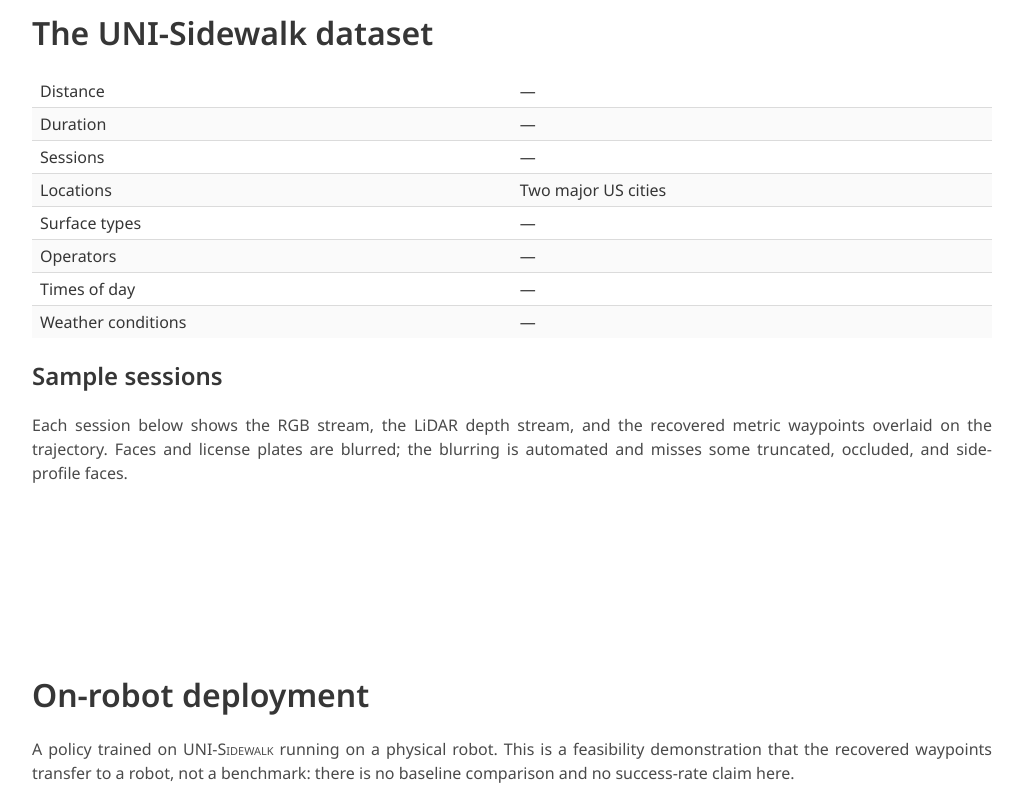
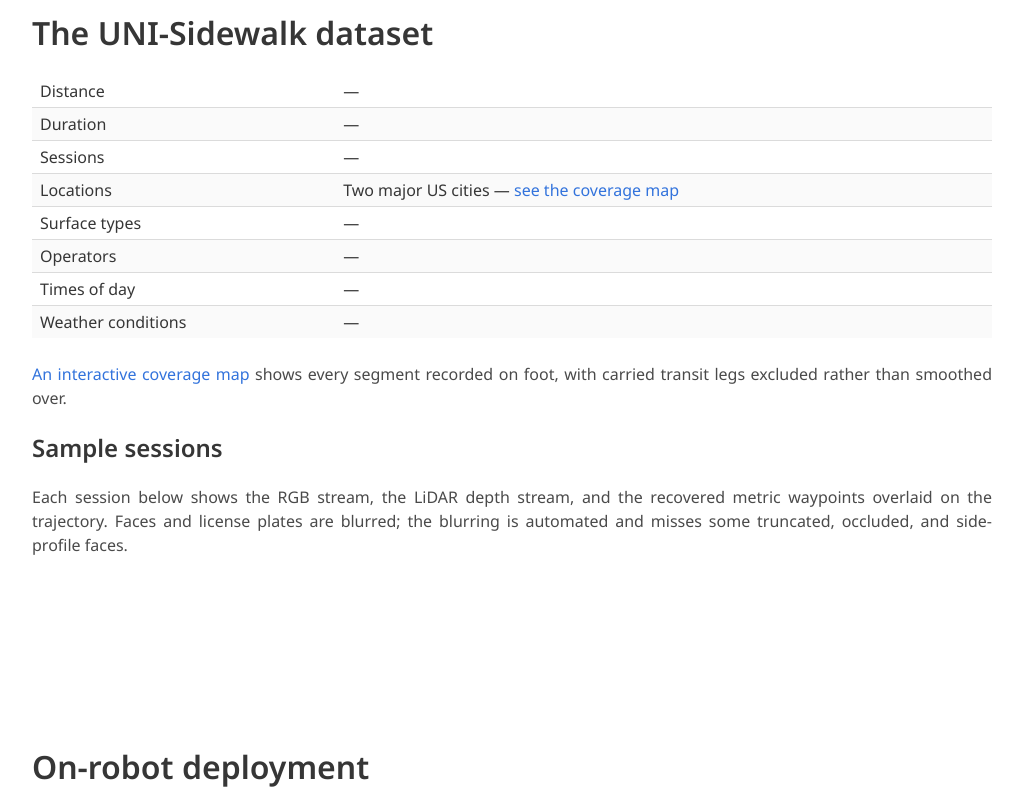
Before and after one commit to universal-nav/universal-nav.github.io, a plain HTML site: page index.html in a window 1280 px wide. Shown: the part 2613-3407 px from the top of the page, without its empty margins (128-1151 px from the left). Drawn offline with Linux system fonts and the light colour scheme.

Commit message:
add interactive coverage map
Leaflet map of recorded segments, with the Leaflet libraries vendored under
static/coverage/vendor/. Basemap tiles are fetched from OpenStreetMap at run
time, which is the only third-party request on the site. Linked from the
dataset section of the project page.

```diff
--- a/index.html
+++ b/index.html
@@ -173,13 +173,21 @@
             <tr><td>Distance</td><td>&mdash;</td></tr>
             <tr><td>Duration</td><td>&mdash;</td></tr>
             <tr><td>Sessions</td><td>&mdash;</td></tr>
-            <tr><td>Locations</td><td>Two major US cities</td></tr>
+            <tr><td>Locations</td><td>Two major US cities &mdash;
+                <a href="./coverage/">see the coverage map</a></td></tr>
             <tr><td>Surface types</td><td>&mdash;</td></tr>
             <tr><td>Operators</td><td>&mdash;</td></tr>
             <tr><td>Times of day</td><td>&mdash;</td></tr>
             <tr><td>Weather conditions</td><td>&mdash;</td></tr>
           </tbody>
         </table>
+
+        <div class="content has-text-justified">
+          <p>
+            <a href="./coverage/">An interactive coverage map</a> shows every segment recorded on
+            foot, with carried transit legs excluded rather than smoothed over.
+          </p>
+        </div>
 
         <h3 class="title is-4">Sample sessions</h3>
         <div class="content has-text-justified">
```
